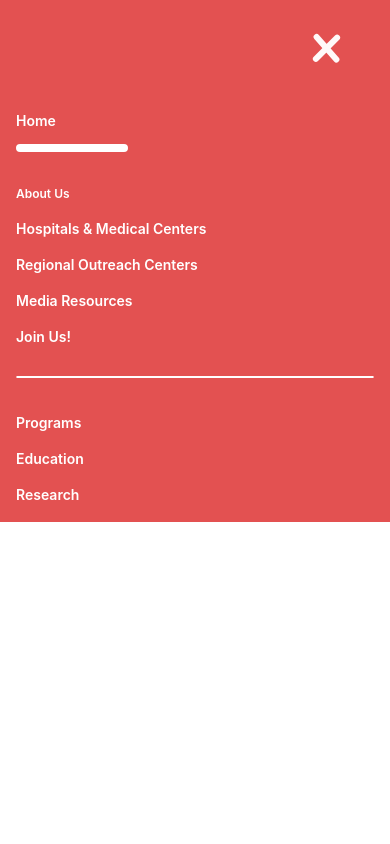
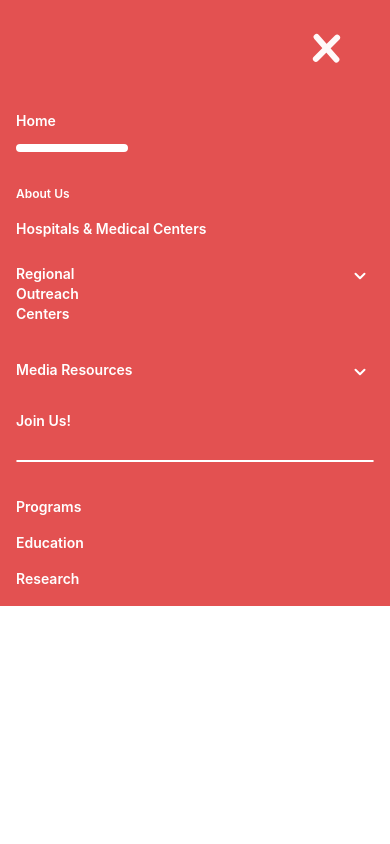
Before and after one commit to Arsalan31/my-project1, a React (Create React App) app: page /Akdn1 in a window 390 px wide. Both pictures are taken after a click on the button 364 px from the left and 34 px from the top of the page. Shown: the top 844 px of the page. Built offline with nearby package versions, Linux system fonts and the light colour scheme; what tailwindcss-rtl would draw is missing.

Commit message:
Update AkkssHeader.js

```diff
--- a/src/Components/AkkssHeader.js
+++ b/src/Components/AkkssHeader.js
@@ -276,13 +276,12 @@ function AkhssHeader() {
                         </li>
                         <li ref={ref}>
                             <a href="#" onMouseEnter={toggleCenter} className="font-semibold text-sm text-white lg:contents hidden lg:text-black">Regional Outreach Centers</a>
-                            <a href="#" onMouseEnter={toggleCenter} className="font-semibold text-sm lg:hidden text-white lg:text-black">Regional Outreach Centers</a>
                             {(toggleCenters) && (
                                 <nav className="list-none lg:absolute w-full top-28 lg:border-red-700 lg:border lg:w-1/6 lg:bg-white lg:flex flex-col">
                                     <li onMouseEnter={toggleCountry5} ref={ref6} className="hover:bg-red-300">
                                         <a onClick={toggleCountry5} href="#" className="lg:text-black w-full text-white font-medium text-xs pb-3 hover:text-red-700 lg:p-3 py-3 inline-flex">Pakistan</a>
                                         {(toggleCountries5) && (
-                                            <nav className="list-none lg:absolute lg:top-5 lg:left-full w-full lg:border-red-700 lg:border lg:w-full lg:bg-off-white-10 lg:flex flex-col">
+                                            <nav className="list-none lg:absolute lg:top-5 lg:left-full w-full lg:border-red-700 bg-red-400 lg:border lg:w-full lg:bg-off-white-10 lg:flex flex-col">
                                                 <li>
                                                     <a href="#" className="lg:text-black text-white font-normal text-sm pb-2 lg:p-3 inline-flex">Pakistan</a>
                                                 </li>
@@ -446,7 +445,7 @@ function AkhssHeader() {
                     onClose={handleClose}
                     className="lg:hidden flex-col"
                 >
-                    <div className="w-full bg-red-600 bg-opacity-80 flex flex-wrap-reverse">
+                    <div className="w-full h-auto bg-red-600 bg-opacity-80 flex flex-wrap-reverse">
                         <div className="w-full h-auto">
                             <nav className="list-none flex-col gap-3 flex p-4">
                                 <li>
@@ -474,16 +473,24 @@ function AkhssHeader() {
                                 <li className="border-4 border-white rounded w-28"></li>
                             </div>
                             <li>
-                                <a href="#" className="font-semibold text-xs text-white">About Us </a>
+                                <a href="#" className="font-semibold text-xs py-3 text-white">About Us </a>
                             </li>
                             <li>
-                                <a href="#" className="font-semibold text-sm text-white">Hospitals & Medical Centers</a>
+                                <a href="#" className="font-semibold text-sm py-3 text-white">Hospitals & Medical Centers</a>
                             </li>
                             <li ref={ref}>
                                 <a href="#" onMouseEnter={toggleCenter} className="font-semibold text-sm text-white lg:contents hidden lg:text-black">Regional Outreach Centers</a>
-                                <a href="#" onMouseEnter={toggleCenter} className="font-semibold text-sm lg:hidden text-white lg:text-black">Regional Outreach Centers</a>
+                                <div className="flex hover:bg-red-300">
+                                    <a href="#" onClick={toggleCenter} className="font-semibold text-sm lg:w-auto w-1/2 py-3 lg:hidden text-white lg:text-black">Regional Outreach Centers</a>
+                                    <button className="lg:hidden w-full flex justify-end py-3 px-2 focus:outline-none" onClick={toggleCenter}>
+                                        <div className="lg:hidden border-gray-400 border-s me-4 h-6"></div>
+                                        <svg className="mt-2" width="12" height="8" viewBox="0 0 12 8" fill="none" xmlns="http://www.w3.org/2000/svg">
+                                            <path d="M1.5 1.75L6 6.25L10.5 1.75" stroke="white" stroke-width="2" stroke-linecap="round" stroke-linejoin="round" />
+                                        </svg>
+                                    </button>
+                                </div>
                                 {(toggleCenters) && (
-                                    <nav className="list-none lg:absolute w-full top-28 lg:border-red-700 lg:border lg:w-1/6 lg:bg-white lg:flex flex-col">
+                                    <nav className="list-none lg:absolute w-full top-28 lg:border-red-700 lg:border bg-red-300 lg:w-1/6 lg:bg-white lg:flex flex-col">
                                         <li onMouseEnter={toggleCountry5} ref={ref6} className="hover:bg-red-300">
                                             <a onClick={toggleCountry5} href="#" className="lg:text-black w-full text-white font-medium text-xs pb-3 hover:text-red-700 lg:p-3 py-3 inline-flex">Pakistan</a>
                                             {(toggleCountries5) && (
@@ -621,9 +628,17 @@ function AkhssHeader() {
                             </li>
                             <li onMouseEnter={toggleMd} ref={ref7}>
                                 <a href="#" className="font-semibold lg:contents hidden text-sm lg:text-black text-white">Media Resources</a>
-                                <a href="#" onclick={toggleMd} ref={ref7} className="font-semibold text-sm lg:hidden lg:text-black text-white">Media Resources</a>
+                                <div className="flex hover:bg-red-300">
+                                    <a href="#" onclick={toggleMd} ref={ref7} className="font-semibold lg:w-auto w-1/2 py-3 text-sm lg:hidden lg:text-black text-white">Media Resources</a>
+                                    <button className="lg:hidden w-full flex justify-end py-3 px-2 focus:outline-none" onClick={toggleMd}>
+                                        <div className="lg:hidden border-gray-400 border-s me-4 h-6"></div>
+                                        <svg className="mt-2" width="12" height="8" viewBox="0 0 12 8" fill="none" xmlns="http://www.w3.org/2000/svg">
+                                            <path d="M1.5 1.75L6 6.25L10.5 1.75" stroke="white" stroke-width="2" stroke-linecap="round" stroke-linejoin="round" />
+                                        </svg>
+                                    </button>
+                                </div>
                                 {(toggleMedia) && (
-                                    <nav className="lg:pt-0 pt-2 list-none top-28 lg:absolute w-full lg:border-red-700 lg:border lg:w-1/6 lg:bg-white lg:flex flex-col">
+                                    <nav className="lg:pt-0 pt-2 list-none top-28 lg:absolute w-full bg-red-300 lg:border-red-700 lg:border lg:w-1/6 lg:bg-white lg:flex flex-col">
                                         <li className="hover:bg-red-300">
                                             <a href="#" className="lg:text-black w-full text-white font-medium text-xs pb-3 hover:text-red-700 lg:p-3 py-3 inline-flex">Multimedia</a>
                                         </li>
@@ -637,7 +652,7 @@ function AkhssHeader() {
                                 )}
                             </li>
                             <li>
-                                <a href="#" className="font-semibold text-sm lg:text-black text-white">Join Us!</a>
+                                <a href="#" className="font-semibold text-sm lg:text-black py-3 text-white">Join Us!</a>
                             </li>
                             <div className="py-4 lg:hidden">
                                 <li className="border rounded border-white w-full"></li>
```
